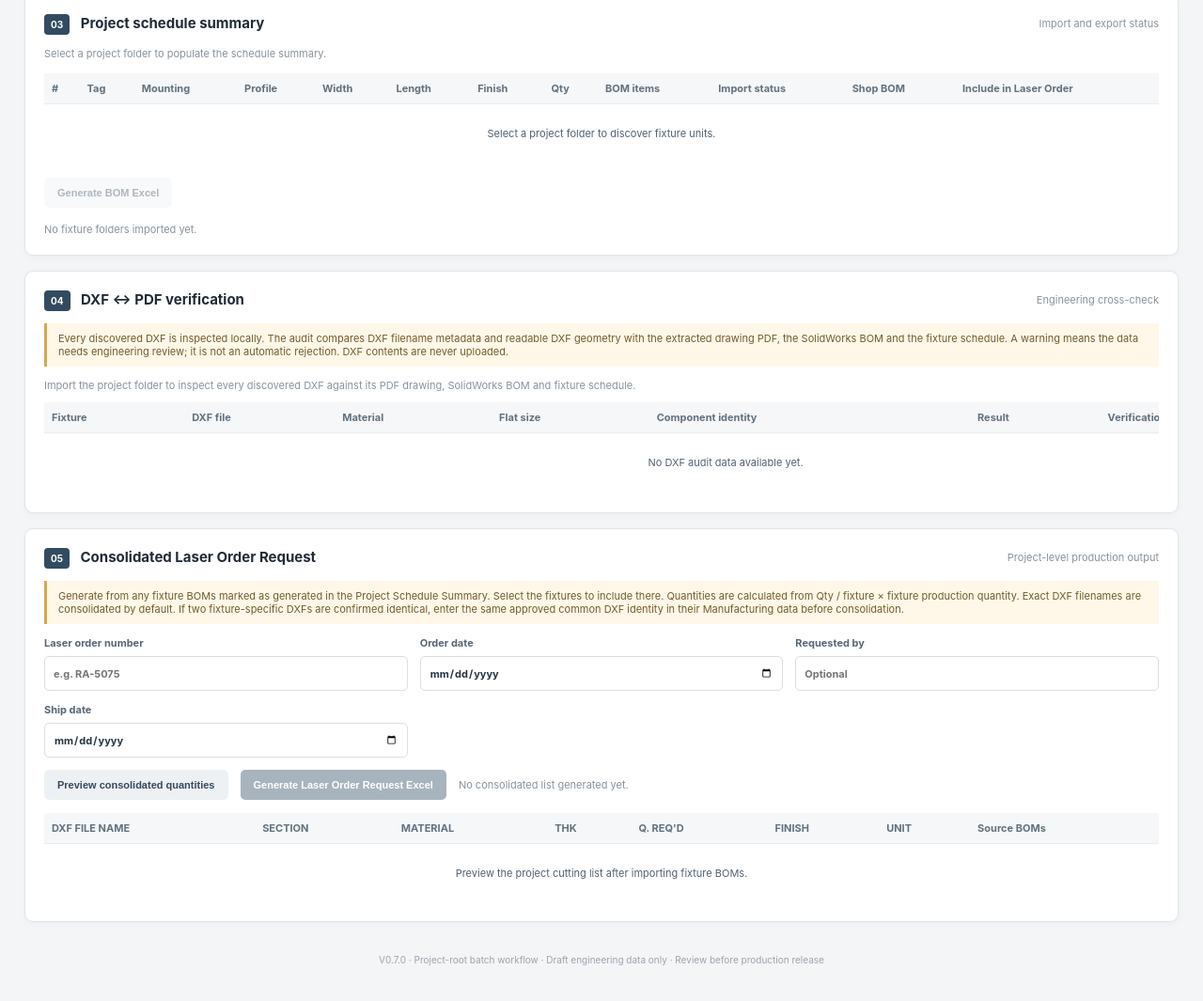
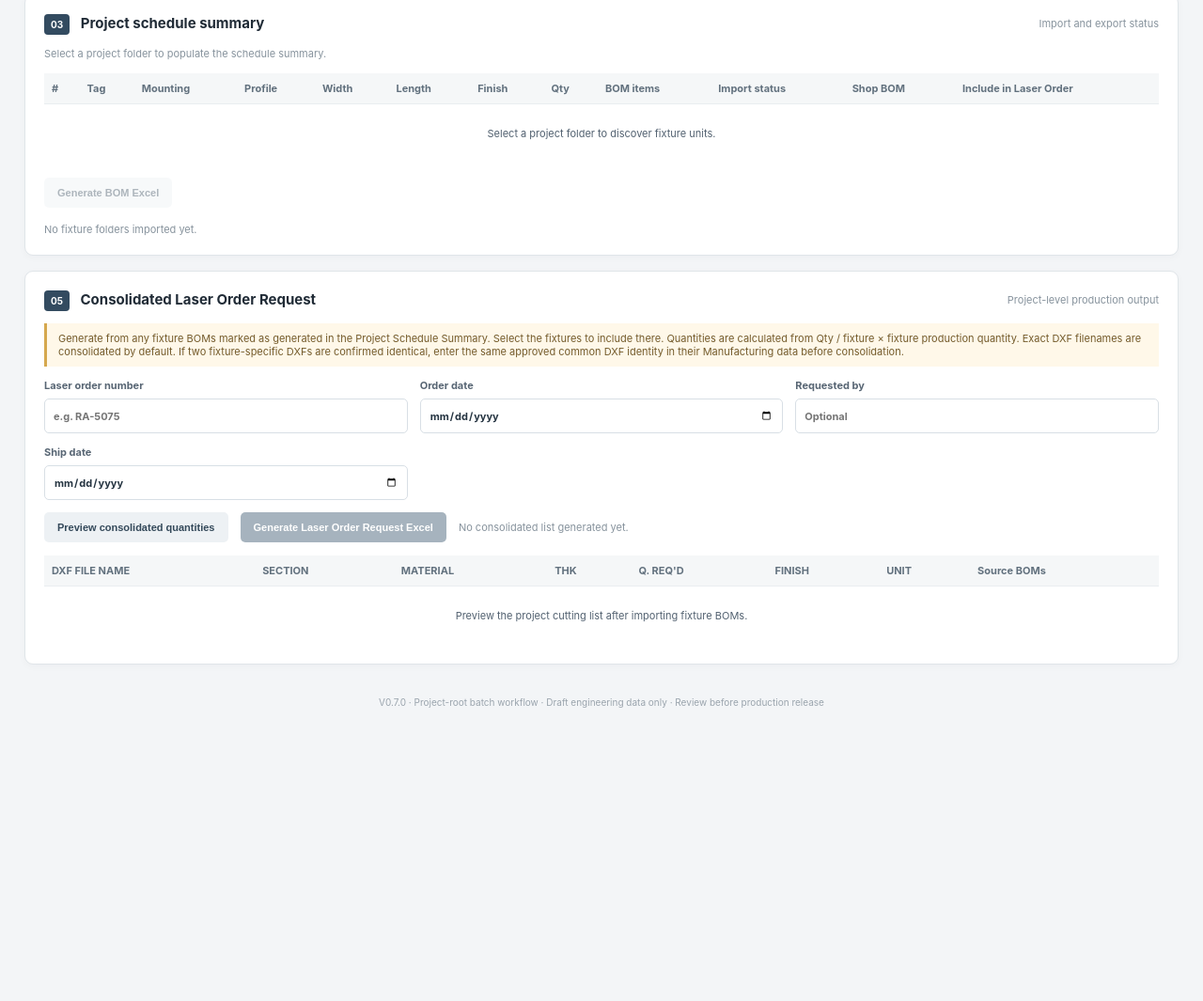
Before and after one commit to Radfar/sheet-metal-workflow, a website with bundled scripts: page public/index.html in a window 1280 px wide. Shown: the part 970-2035 px from the top of the page at 94% size. After the commit the page ends 1775 px from the top, so only its background shows below. Built offline with nearby package versions, Linux system fonts and the light colour scheme; files whose address does not match are found by name.

Commit message:
remove DXF verification panel from web app

```diff
--- a/public/index.html
+++ b/public/index.html
@@ -156,17 +156,6 @@
     </div>
   </section>
 
-  <section class="panel" id="dxfAuditPanel">
-    <div class="heading"><h2><b>04</b> DXF ↔ PDF verification</h2><small>Engineering cross-check</small></div>
-    <p class="notice">Every discovered DXF is inspected locally. The audit compares DXF filename metadata and readable DXF geometry with the extracted drawing PDF, the SolidWorks BOM and the fixture schedule. A warning means the data needs engineering review; it is not an automatic rejection. DXF contents are never uploaded.</p>
-    <p id="dxfAuditStatus" class="status-text">Import the project folder to inspect every discovered DXF.</p>
-    <div class="table-wrap">
-      <table class="summary-table dxf-audit-table">
-        <thead><tr><th>Fixture</th><th>DXF file</th><th>Material</th><th>Flat size</th><th>Component identity</th><th>Result</th><th>Verification details</th></tr></thead>
-        <tbody id="dxfAuditRows"><tr><td colspan="7" class="empty">No DXF audit data available yet.</td></tr></tbody>
-      </table>
-    </div>
-  </section>
 
   <section class="panel">
     <div class="heading"><h2><b>05</b> Consolidated Laser Order Request</h2><small>Project-level production output</small></div>
```
